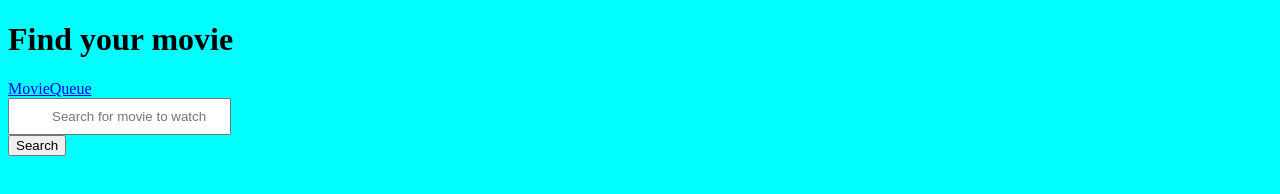
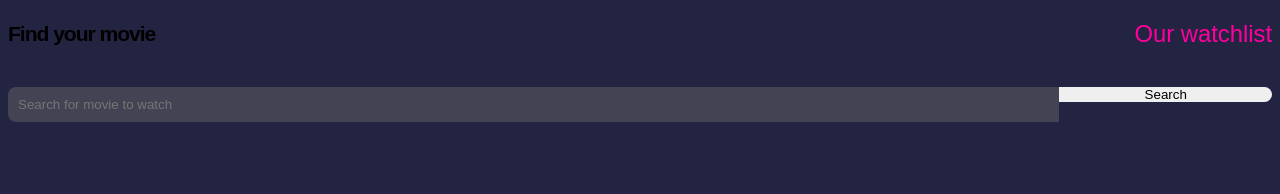
Before and after one commit to thonems/movie-night-site, a website: page public/index.html in a window 1280 px wide. Drawn offline with Linux system fonts and the light colour scheme.

Commit message:
trying to make the css better, temp colours.

```diff
--- a/public/css/style.css
+++ b/public/css/style.css
@@ -1,12 +1,93 @@
-.poster-img {
-  width: 10rem;
-  height: 15rem;
+:root {
+    --main: #65788a;
+    --blue: #1e90ff;
+    --white: #4341b0;
+    --bar: #434354;
+    --background: #232342;
+    font-size: calc(0.5rem + 0.2vw);
+}
+.poster{
+    width:10rem;
+    height:15rem;
 }
 
 body {
-  background-color: aqua;
+  background-color: var(--background);
+  font-family: Arial, sans-serif;
+}
+h1 {
+    font-weight: 700;
+    letter-spacing: -0.050em;
+}
+header {
+    grid-column:2/-2;
+    grid-row:2/3;
+    display:flex;
+    justify-content: space-between;
+    align-items: center;
+    margin-bottom:2.5em;
+}
+
+header a {
+    color:#ff009d;
+    text-decoration: none;
+    position:relative;
+    transition: all 0.5s;
+    font-size: calc(11px + 1vw);
+}
+
+header a:hover {
+    color: green;
+}
+
+.search-button {
+    border-radius: 0 8px 8px 0px;
+    height: 100%;
+    width: 20vw;
+    padding: 0 10px;
+    border: none;
 }
 
 input {
-  padding: 9px 0px 9px 42px;
+  width: 100%;
+  padding: 10px;
+
+  background: var(--bar);
+  border:none;
+  border-radius: 8px 0px 0px 8px;
+  color: #A5A5A5;
+
 }
+.input-container {
+    display: flex;
+    width: 100%;
+}
+
+
+
+main {
+    grid-column:2/-2;
+    grid-row:4/5;
+    display: flex;
+    flex-direction: column;
+    justify-content: flex-start;
+    align-items: flex-start;
+    width:100%;
+}
+
+.movies-container{
+    display: flex;
+    flex-wrap: wrap;
+    margin-top: 4rem;
+    width: 100%;
+    gap: 1rem;
+}
+
+
+.movie {
+    display:flex;
+    justify-content: center;
+    align-items: center;
+    gap:10px;
+    height:auto;
+}
--- a/public/index.html
+++ b/public/index.html
@@ -6,29 +6,33 @@
     <title>Movie Nighth</title>
   </head>
   <body>
-    <head>
+    <header>
       <h1>Find your movie</h1>
-      <a href="watchlist.html">MovieQueue</a>
+      <a href="watchlist.html">Our watchlist</a>
       <link rel="stylesheet" href="css/style.css" />
-    </head>
+    </header>
 
     <section class="search-bar">
       <form action="" class="form" id="form">
-        <div class="inp-icon">
+        <div class="input-container">
           <input
             type="text"
             id="input-text"
             placeholder="Search for movie to watch"
             required
           />
+          <button class="search-button" type="submit">Search</button>
         </div>
-        <button class="search-button" type="submit">Search</button>
+
       </form>
     </section>
     <div></div>
-    <section class="movies-list">
-      <div id="movie-container"></div>
-    </section>
+    <main>
+        <section class="movies-list">
+            <div id="movies-container"></div>
+          </section>
+    </main>
+
   </body>
   <script src="/script/config.js"></script>
   <script src="/script/index.js"></script>
--- a/public/script/index.js
+++ b/public/script/index.js
@@ -1,6 +1,6 @@
 const form = document.getElementById("form");
 const input = document.getElementById("input-text");
-const moviesContainer = document.getElementById("movie-container");
+const moviesContainer = document.getElementById("movies-container");
 
 //url from window so that the links will work
 //const apiBaseURL = window.location.origin;
@@ -57,11 +57,12 @@ form.addEventListener("submit", function (e) {
                                 <div class="movie">
                                     <img class="poster" src="${posterUrl}" alt="image of poster from the movie ${data.Title}">
                                     <div>Title: ${data.Title} (${data.Year})</div>
-                                    <div>Plot: ${data.Plot}</div>
                                     <div>Rating: ${data.imdbRating}</div>
                                     <button class="add-movie-btn" id="${data.imdbID}">+</button>
+                                    <div>Plot: ${data.Plot}</div>
                                 </div>
                             </div>
+                            <hr>
                             <br>`;
             })
             .catch((error) => {
```
Also changed, not shown: server.js (+48 -42 lines).
